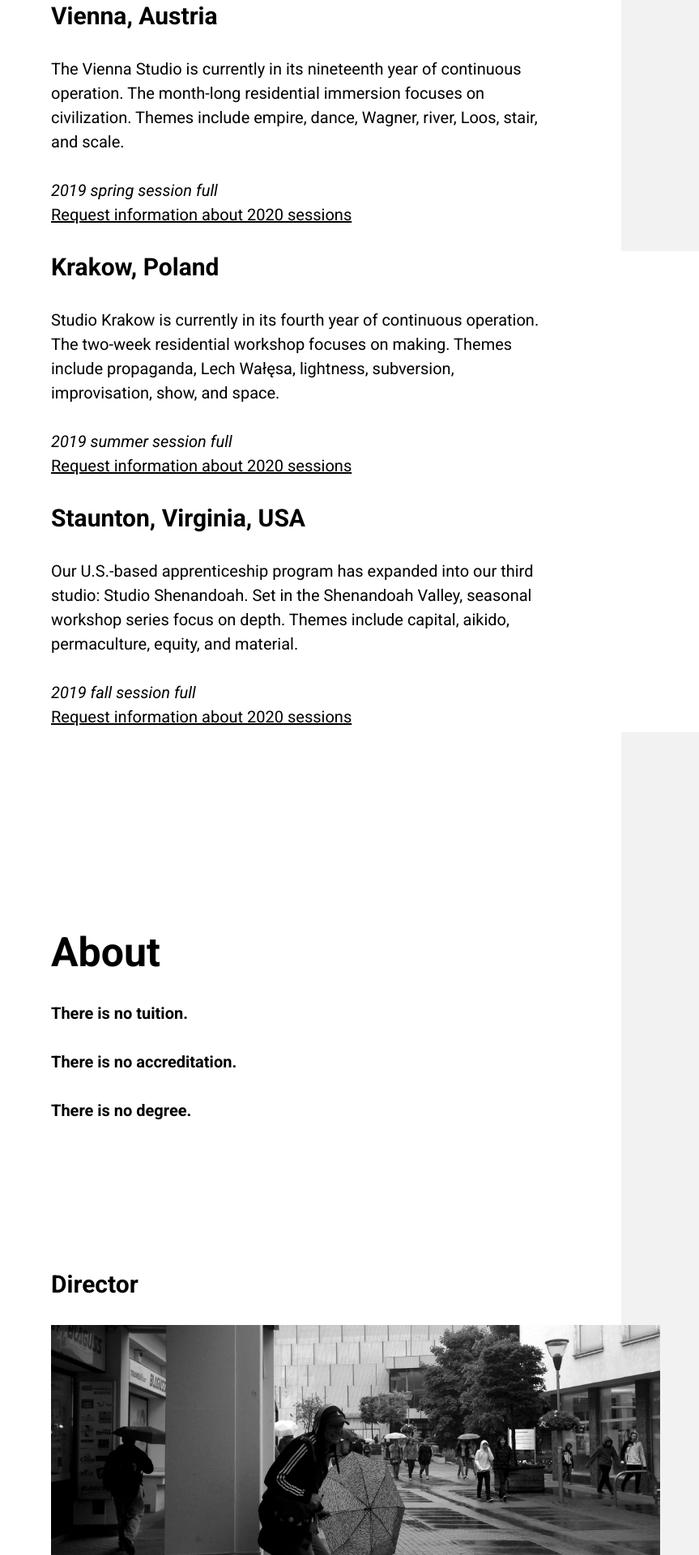
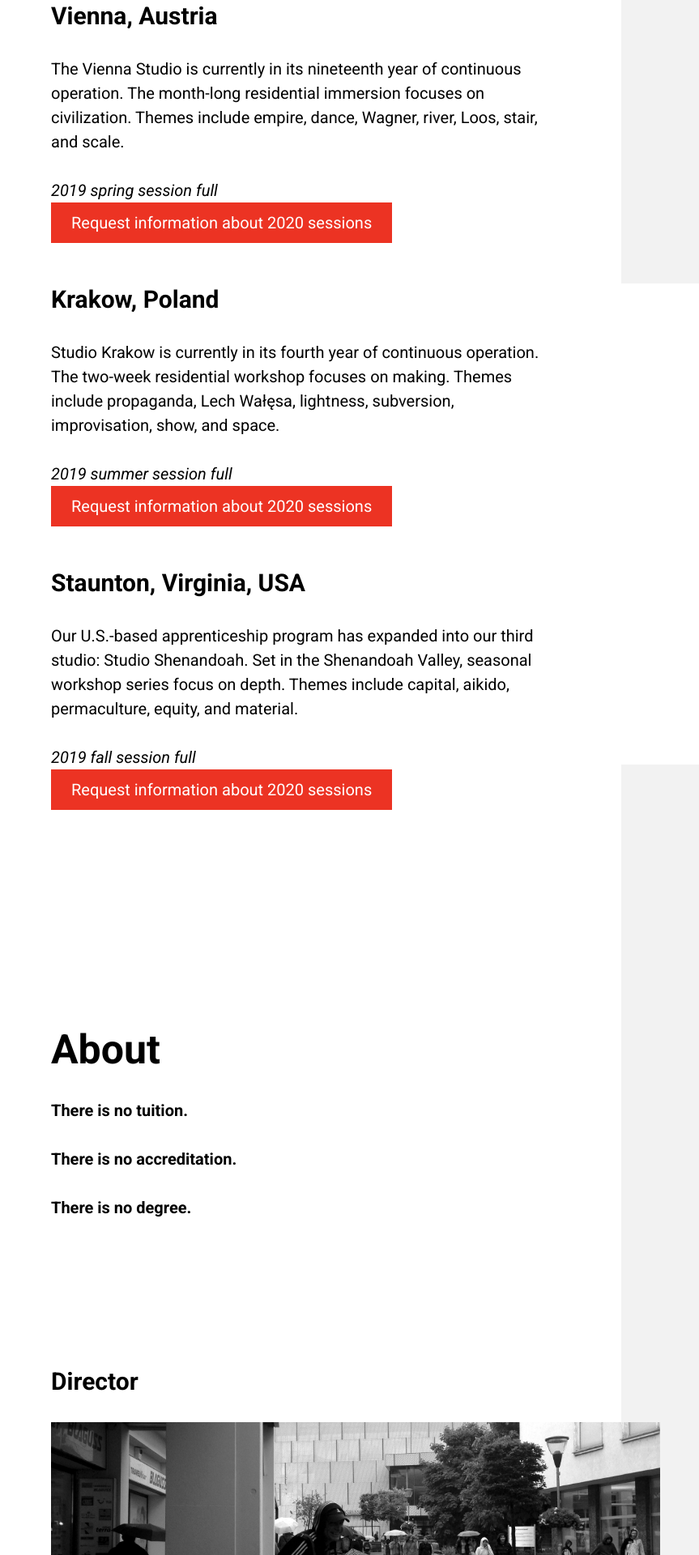
Before and after one commit to umbauschool/umbauschool.github.io, a Jekyll site: the page built from index.md, in a window 1280 px wide. Shown: the part 2598-4518 px from the top of the page at 81% size, without its empty margins (417-1280 px from the left). Built offline with Jekyll 4.4.1, drawn with Linux system fonts in a browser that asks for light colours.

Commit message:
Update index.md

```diff
--- a/index.md
+++ b/index.md
@@ -31,7 +31,7 @@ We study in Virginia's Shenandoah Valley because it is a jewel of natural abunda
 The Vienna Studio is currently in its nineteenth year of continuous operation. The month-long residential immersion focuses on civilization. Themes include empire, dance, Wagner, river, Loos, stair, and scale.
 
 _2019 spring session full_
-[Request information about 2020 sessions](#)
+<a class="btn" href="#">Request information about 2020 sessions</a>
 
 </section>
 
@@ -43,7 +43,7 @@ _2019 spring session full_
 Studio Krakow is currently in its fourth year of continuous operation. The two-week residential workshop focuses on making. Themes include propaganda, Lech Wałęsa, lightness, subversion, improvisation, show, and space.
 
 _2019 summer session full_
-[Request information about 2020 sessions](#)
+<a class="btn" href="#">Request information about 2020 sessions</a>
 
 </section>
 
@@ -54,7 +54,7 @@ _2019 summer session full_
 Our U.S.-based apprenticeship program has expanded into our third studio: Studio Shenandoah. Set in the Shenandoah Valley, seasonal workshop series focus on depth. Themes include capital, aikido, permaculture, equity, and material.
 
 _2019 fall session full_
-[Request information about 2020 sessions](#)
+<a class="btn" href="#">Request information about 2020 sessions</a>
 
 </section>
 
```
